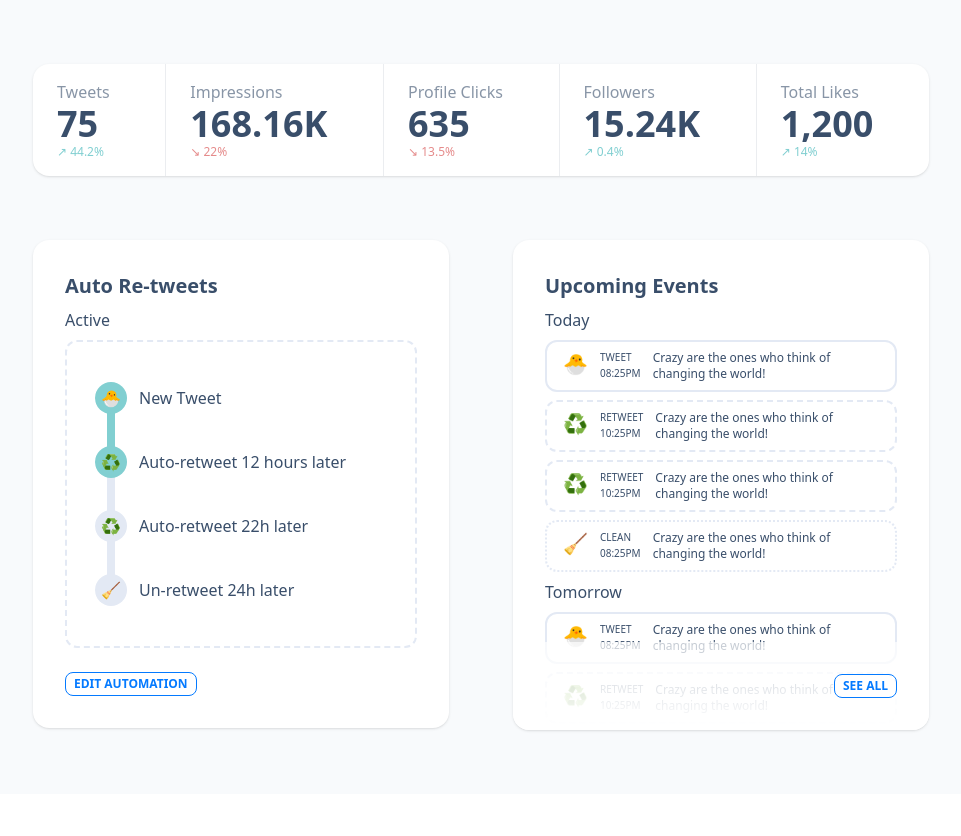
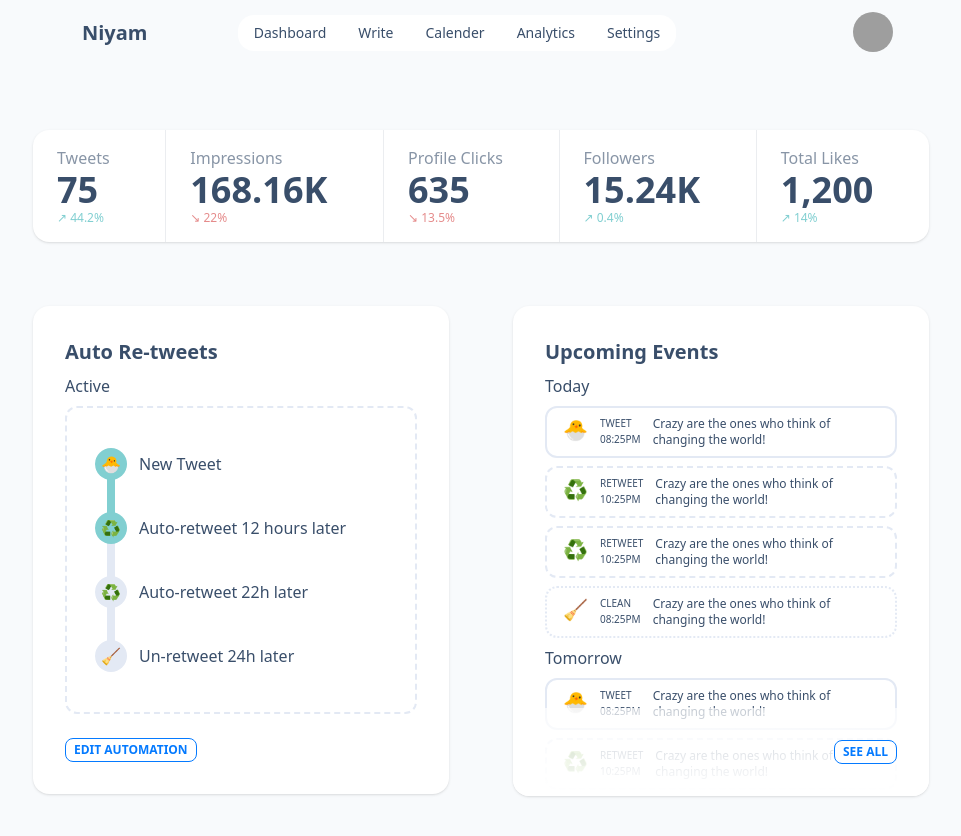
Before and after one commit to abheist/tweetcat-frontend, a Next.js app: page /home in a window 1280 px wide. Shown: the top 836 px of the page, without its empty margins (159-1120 px from the left). Before the commit the page ends 800 px from the top, so only its background shows below. Built offline with nearby package versions, Linux system fonts and the light colour scheme; grey boxes are pictures that could not be loaded.

Commit message:
✨added header

```diff
--- /dev/null
+++ b/src/components/header.tsx
@@ -0,0 +1,40 @@
+export function Header() {
+    return <div>
+        <div className="navbar mx-auto px-56">
+            <div className="flex-1">
+                <a className="btn btn-ghost normal-case text-xl">Niyam</a>
+            </div>
+            <div className={`flex-grow`}>
+                <ul className="menu menu-compact menu-vertical lg:menu-horizontal bg-base-100 rounded-box shadow-primary">
+                    {/*TODO: Icons can be added here*/}
+                    <li><a>Dashboard</a></li>
+                    <li><a>Write</a></li>
+                    <li><a>Calender</a></li>
+                    <li><a>Analytics</a></li>
+                    <li><a>Settings</a></li>
+                </ul>
+            </div>
+            <div className="flex-none">
+                <div className="dropdown dropdown-end">
+                    <label tabIndex={0} className="btn btn-ghost btn-circle avatar">
+                        <div className="w-10 rounded-full">
+                            <img
+                                src="https://images.unsplash.com/photo-1534528741775-53994a69daeb?ixlib=rb-4.0.3&ixid=MnwxMjA3fDB8MHxwaG90by1wYWdlfHx8fGVufDB8fHx8&auto=format&fit=crop&w=1528&q=80"/>
+                        </div>
+                    </label>
+                    <ul tabIndex={0}
+                        className="menu menu-compact dropdown-content mt-3 p-2 shadow bg-base-100 rounded-box w-52">
+                        <li>
+                            <a className="justify-between">
+                                Profile
+                                <span className="badge">New</span>
+                            </a>
+                        </li>
+                        <li><a>Settings</a></li>
+                        <li><a>Logout</a></li>
+                    </ul>
+                </div>
+            </div>
+        </div>
+    </div>;
+}
--- a/src/components/layout.tsx
+++ b/src/components/layout.tsx
@@ -1,5 +1,6 @@
 import {ReactNode} from "react";
 import {axiosPrivate} from "@/utils/axiosPrivate";
+import {Header} from "@/components/header";
 
 interface LayoutProps {
     children: ReactNode
@@ -12,8 +13,11 @@ export const getUser = () => {
 export default function Layout({children}: LayoutProps) {
 
     return (
-        <div className={`py-16`}>
-            {children}
-        </div>
+        <>
+            <Header/>
+            <div className={`py-16`}>
+                {children}
+            </div>
+        </>
     )
 }
```
